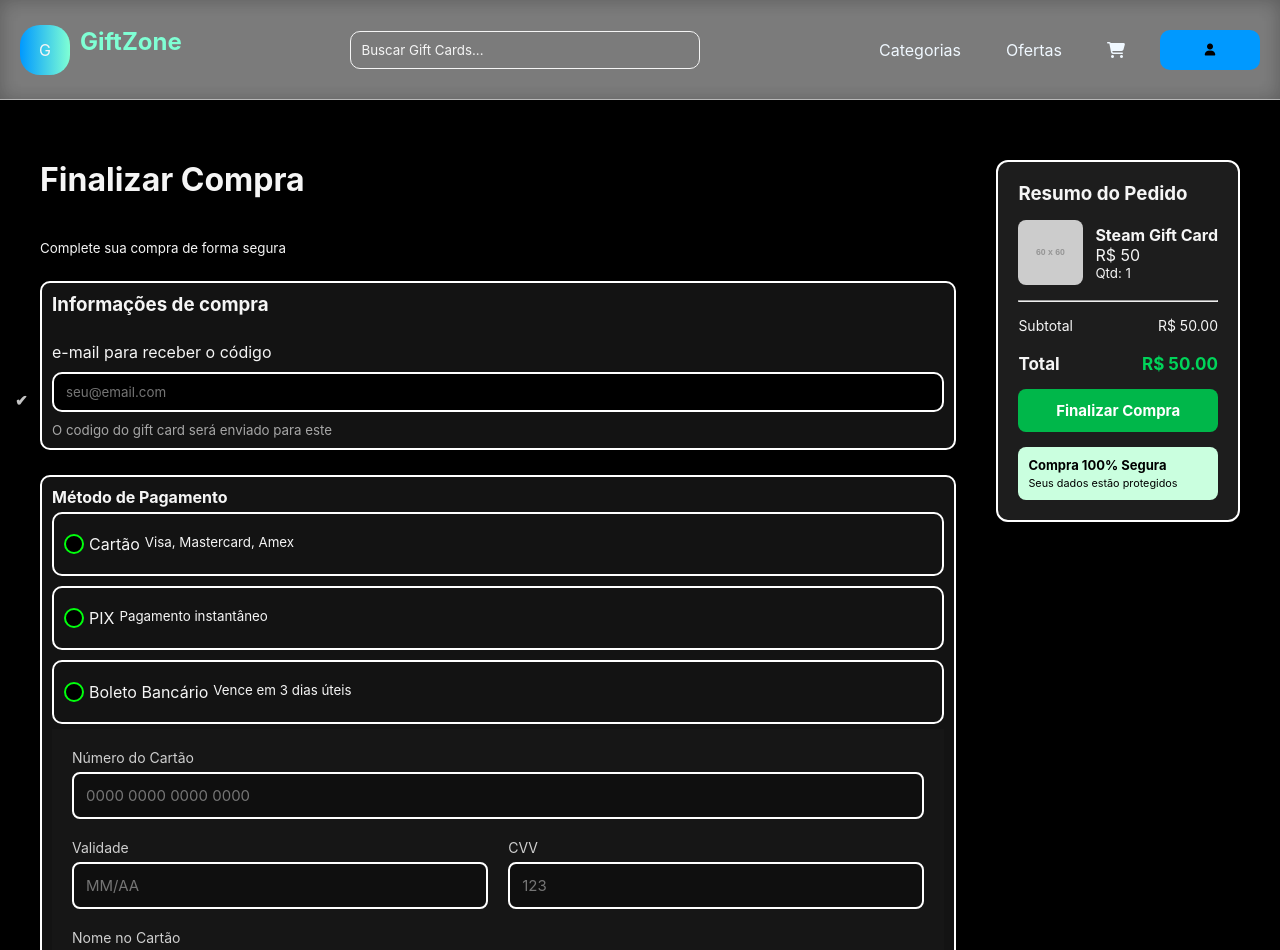
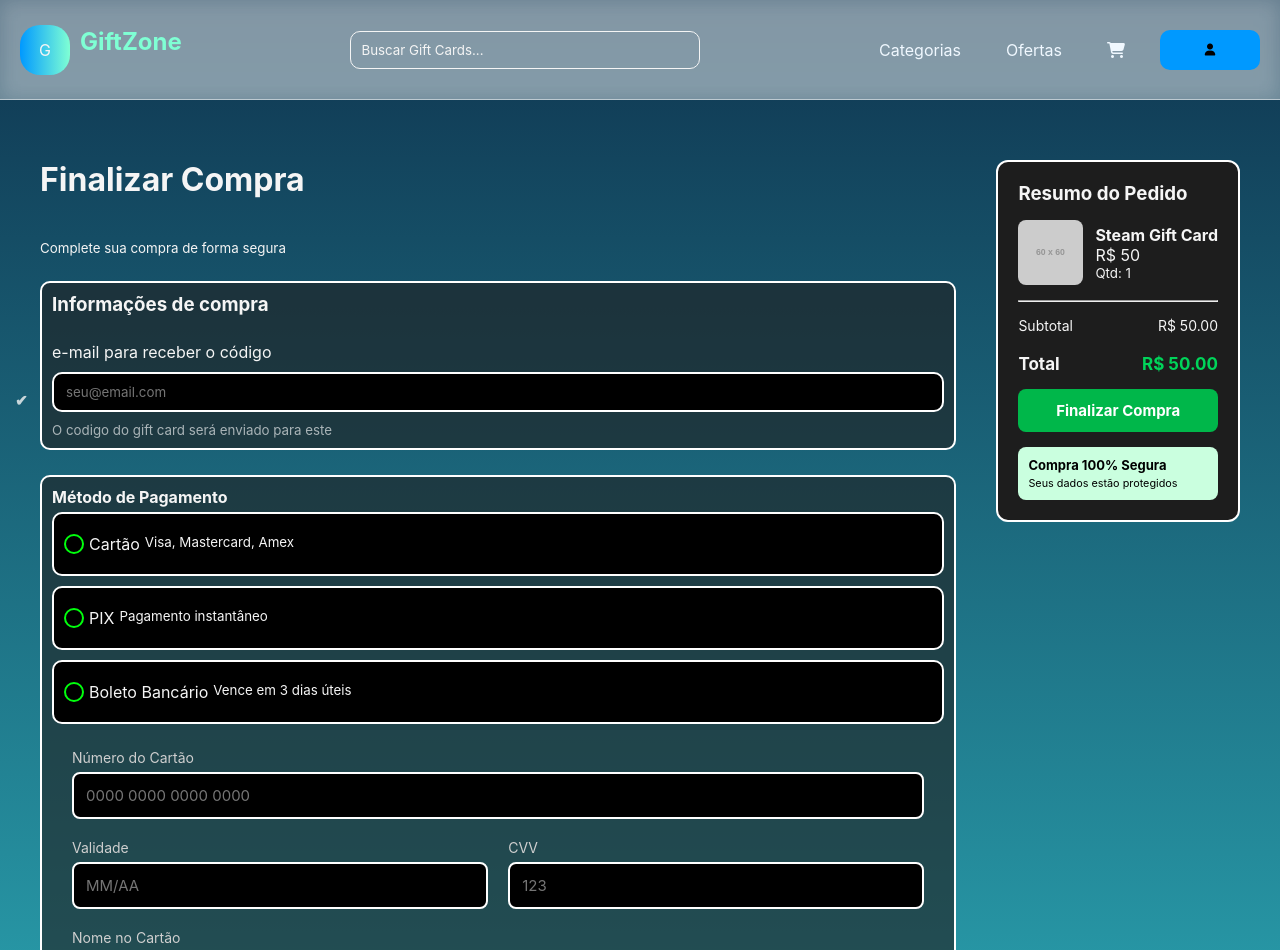
Before and after one commit to gabrielcoutinhoDL/GiftZone-Projeto, a React (Vite) app: page /pagamento in a window 1280 px wide. Shown: the top 950 px of the page. Built offline with nearby package versions, Linux system fonts and the light colour scheme.

Commit message:
atualizando css da page-pagamento

```diff
--- a/src/assets/Pages/pagamento/pagamento.css
+++ b/src/assets/Pages/pagamento/pagamento.css
@@ -1,10 +1,20 @@
+layout-wrapper {
+    min-height: 100vh;
+  background: linear-gradient(180deg, #0f3550, #2aa3b0);
+  display: flex;
+  flex-direction: column;
+}
+
 .layout {
+    flex: 1;
+    min-height: 100vh;
+    width: 100%;
     display: flex;
     justify-content: space-between;
     align-items: flex-start;
     gap: 40px;
-    margin: 40px;
-    padding-top: 120px;
+    padding: 160px 40px 40px;
+    background: linear-gradient(180deg, #0f3550, #2aa3b0);
 }
 
 .col-esquerda {
@@ -54,6 +64,7 @@
 
 .opcao {
     display: flex;
+    background-color: #000;
     gap: 5px;
     padding: 20px 10px;
     border: 2px solid #fff;
@@ -93,7 +104,6 @@
 
 .card-formulario {
     padding: 20px;
-    background-color: #161616;
 }
 
 .card-formulario label {
@@ -108,7 +118,7 @@
     padding: 12px;
     border-radius: 8px;
     border: 2px solid #fff;
-    background: #0f0f0f;
+    background: #000000;
     color: #fff;
     margin-bottom: 20px;
     font-size: 15px;
--- a/src/assets/Pages/pagamento/pagamento.jsx
+++ b/src/assets/Pages/pagamento/pagamento.jsx
@@ -8,10 +8,10 @@ const pagamento = () => {
   return (
     <>
 
+    <div className='layout-wrapper'>
         <header>
         <Cabecalho></Cabecalho>
         </header>
-
 
         <div className='layout'>
 
@@ -109,10 +109,10 @@ const pagamento = () => {
             </div>
 
         </div>
-
         <footer>
             <Rodape></Rodape>
         </footer>
+    </div>
     </>
 
     )
--- a/src/assets/components/rodape/rodape.css
+++ b/src/assets/components/rodape/rodape.css
@@ -3,7 +3,6 @@
     color: rgb(231, 231, 231);
     border-color: aliceblue;
     justify-content: center;
-    margin-top: 60px;
     padding: 30px;
 }
 
```
Lines whose indentation alone changed are shown as unchanged.
